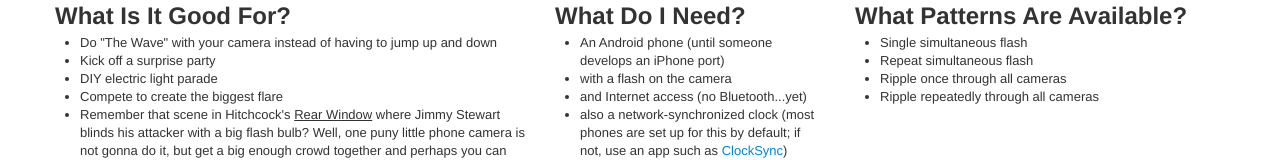
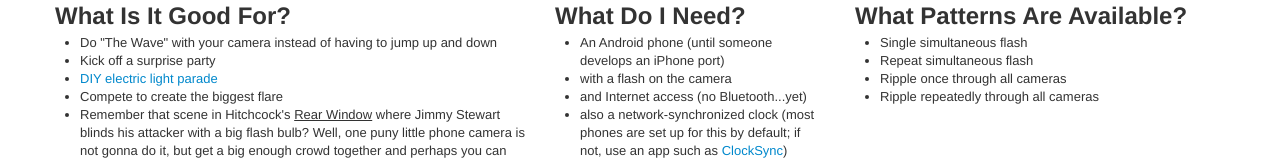
Before and after one commit to lingeringsocket/lingeringsocket.github.com, a plain HTML site: page index.html in a window 1280 px wide. Shown: the part 399-559 px from the top of the page. Drawn offline with Linux system fonts and the light colour scheme.

Commit message:
Add link.

```diff
--- a/index.html
+++ b/index.html
@@ -78,7 +78,7 @@
 	   <ul>
 	     <li>Do "The Wave" with your camera instead of having to jump up and down</li>
 	     <li>Kick off a surprise party</li>
-	     <li>DIY electric light parade</li>
+	     <li><a href="http://www.trendhunter.com/trends/viral-stunts-improv-everywhere-celebrates-the-brooklyn-bridge">DIY electric light parade</a></li>
 	     <li>Compete to create the biggest flare</li>
 	     <li>Remember that scene in Hitchcock's <u>Rear Window</u> where Jimmy Stewart blinds his attacker with a big flash bulb? Well, one puny little phone camera is not gonna do it, but get a big enough crowd together and perhaps you can stop Godzilla</li>
 	     <li>Build a crowdsourced light-field camera (once there's support for taking a picture instead of just firing the flash)</li>
```
